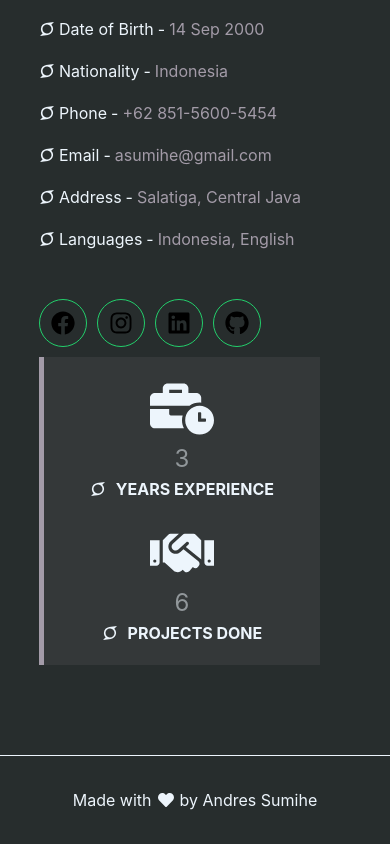
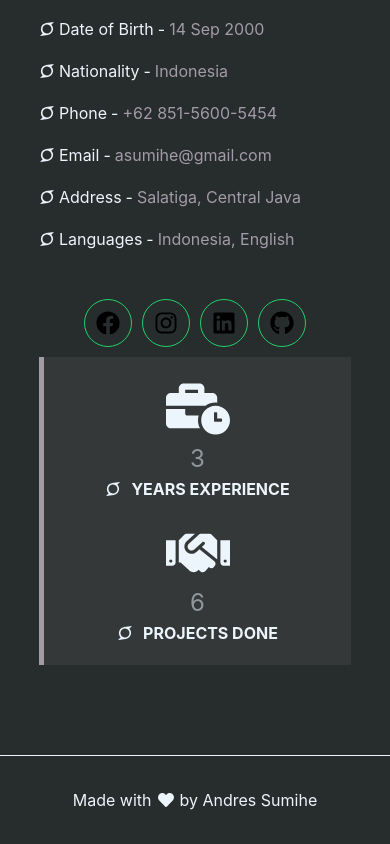
Before and after one commit to andres-sumihe/portfolio, a Next.js app: page / in a window 390 px wide. Shown: the part 1688-2532 px from the top of the page. Built offline with nearby package versions, Linux system fonts and the light colour scheme.

Commit message:
ajust responsive

```diff
--- a/styles/_about.scss
+++ b/styles/_about.scss
@@ -105,6 +105,7 @@
                     border-left: 5px $heliotropeGray solid;
                     color: $aliceBlue;
 
+
                     .more-content {
                         .count {
                             font-size: 24px;
@@ -120,6 +121,15 @@
                                 font-weight: bolder;
                             }
                         }
+                    }
+                }
+
+                @media screen and (max-width: 560px) {
+                    .more {
+                        max-width: 100%;
+                    }
+                    .social-media {
+                        align-self: center;
                     }
                 }
             }
```
